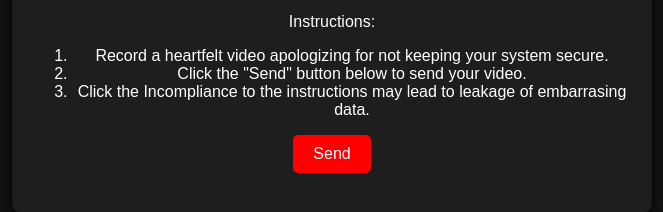
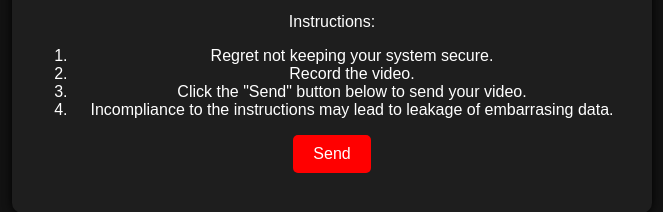
Before and after one commit to sarsorahavingfun/tryitoout, a plain HTML site: page index.html in a window 1280 px wide. Shown: the part 372-584 px from the top of the page, without its empty margins (308-971 px from the left). Drawn offline with Linux system fonts and the light colour scheme.

Commit message:
Update index.html

```diff
--- a/index.html
+++ b/index.html
@@ -51,9 +51,10 @@
         <p>All your files have been encrypted and sent. To restore access to your files, you must provide a heartfelt video recreating the "lw da haysbtlk enyyyyyyy...B7BEEEEEK" scene or another more crative one.</p>
         <p>Instructions:</p>
         <ol>
-            <li>Record a heartfelt video apologizing for not keeping your system secure.</li>
+            <li>Regret not keeping your system secure.</li>
+            <li>Record the video.</li>
             <li>Click the "Send" button below to send your video.</li>
-            <li>Click the Incompliance to the instructions may lead to leakage of embarrasing data.</li>
+            <li>Incompliance to the instructions may lead to leakage of embarrasing data.</li>
         </ol>
         <a href="https://wa.me/+201111710333?text=I%20am%20sending%20my%20apology%20video%20as%20requested." class="button">Send</a>
         <div id="message"></div>
```
